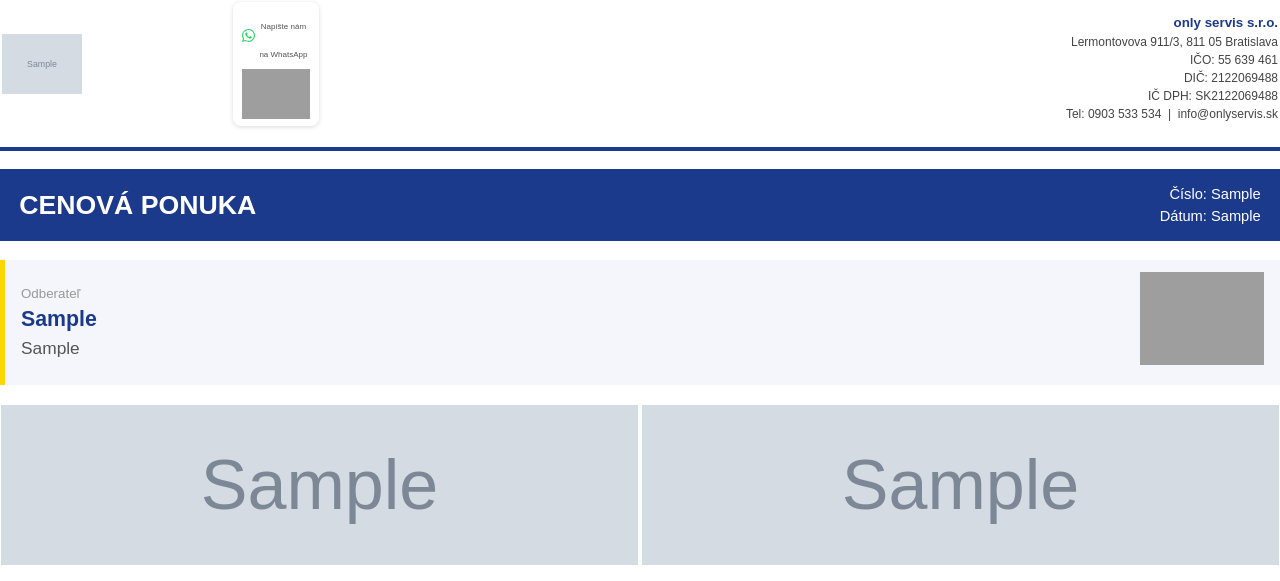
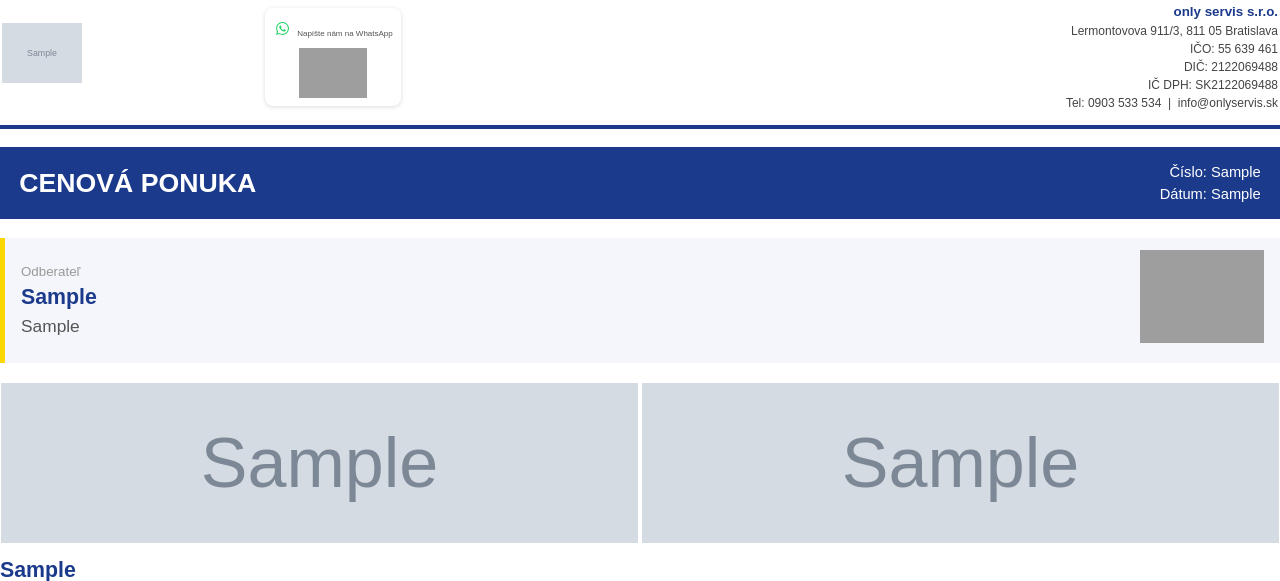
Before and after one commit to evabojova-sudo/only-servis-app, a Python web app: template templates/ponuka.html in a window 1280 px wide. Shown: the top 581 px of the page. Run offline with Jinja, Linux system fonts and the light colour scheme; the template is opened without the code that fills it: most values are stand-ins (such as "Sample title", 1, 10 or a date in 2020); grey boxes marked "Sample" are stand-in pictures; grey boxes are pictures that could not be loaded.

Commit message:
fix: WhatsApp karta v hlavičke — opravený layout a rozmery
- Text "Napíšte nám na WhatsApp" na jednom riadku (odstránený <br>)
- Fixná šírka karty 90pt
- Padding 6pt zo všetkých strán
- QR kód zarovnaný na stred
- Vertikálne zarovnanie karty na stred

Co-Authored-By: Claude Sonnet 4.6 <noreply@anthropic.com>

```diff
--- a/templates/ponuka.html
+++ b/templates/ponuka.html
@@ -97,16 +97,16 @@
   <tr>
     <td style="width:55pt;"><img src="{{ logo_path }}" alt="Only Servis"></td>
     <td style="padding-left:8pt; vertical-align:middle; text-align:center;">
-      <div style="display:inline-block; background:#ffffff; border-radius:8px; box-shadow:0 1px 4px rgba(0,0,0,0.15); padding:5pt 7pt; text-align:center;">
-        <table style="border:none; border-collapse:collapse; margin:0 0 3pt 0; padding:0;">
+      <div style="display:inline-block; background:#ffffff; border-radius:8px; box-shadow:0 1px 4px rgba(0,0,0,0.15); padding:6pt; text-align:center; width:90pt; vertical-align:middle;">
+        <table style="border:none; border-collapse:collapse; margin:0 0 3pt 0; padding:0; width:100%;">
           <tr>
-            <td style="padding:0 3pt 0 0; vertical-align:middle; line-height:1;">
+            <td style="padding:0 3pt 0 0; vertical-align:middle; line-height:1; width:15pt;">
               <svg xmlns="http://www.w3.org/2000/svg" viewBox="0 0 24 24" width="13" height="13">
                 <path fill="#25D366" d="M.057 24l1.687-6.163c-1.041-1.804-1.588-3.849-1.587-5.946.003-6.556 5.338-11.891 11.893-11.891 3.181.001 6.167 1.24 8.413 3.488 2.245 2.248 3.481 5.236 3.48 8.414-.003 6.557-5.338 11.892-11.893 11.892-1.99-.001-3.951-.5-5.688-1.448l-6.305 1.654zm6.597-3.807c1.676.995 3.276 1.591 5.392 1.592 5.448 0 9.886-4.434 9.889-9.885.002-5.462-4.415-9.89-9.881-9.892-5.452 0-9.887 4.434-9.889 9.884-.001 2.225.651 3.891 1.746 5.634l-.999 3.648 3.742-.981zm11.387-5.464c-.074-.124-.272-.198-.57-.347-.297-.149-1.758-.868-2.031-.967-.272-.099-.47-.149-.669.149-.198.297-.768.967-.941 1.165-.173.198-.347.223-.644.074-.297-.149-1.255-.462-2.39-1.475-.883-.788-1.48-1.761-1.653-2.059-.173-.297-.018-.458.13-.606.134-.133.297-.347.446-.521.151-.172.2-.296.3-.495.099-.198.05-.372-.025-.521-.075-.148-.669-1.611-.916-2.206-.242-.579-.487-.501-.669-.51l-.57-.01c-.198 0-.52.074-.792.372s-1.04 1.016-1.04 2.479 1.065 2.876 1.213 3.074c.149.198 2.095 3.2 5.076 4.487.709.306 1.263.489 1.694.626.712.226 1.36.194 1.872.118.571-.085 1.758-.719 2.006-1.413.248-.695.248-1.29.173-1.414z"/>
               </svg>
             </td>
             <td style="padding:0; vertical-align:middle;">
-              <span style="font-size:6pt; color:#555; white-space:nowrap; line-height:1.3;">Napíšte nám<br>na WhatsApp</span>
+              <span style="font-size:6pt; color:#555; white-space:nowrap; line-height:1.2;">Napíšte nám na WhatsApp</span>
             </td>
           </tr>
         </table>
```
